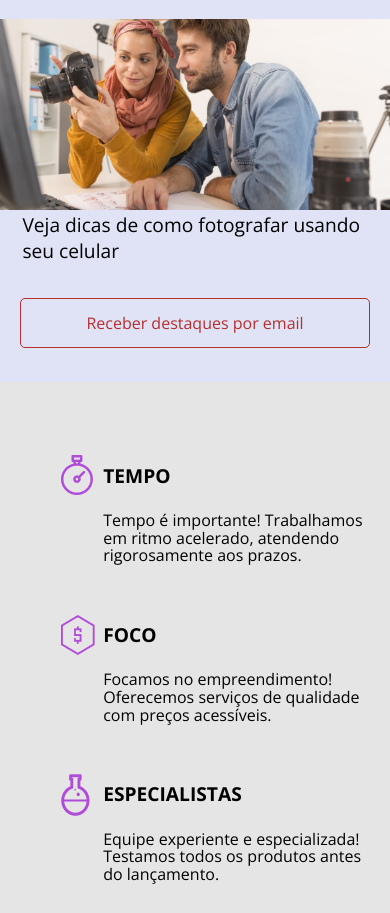
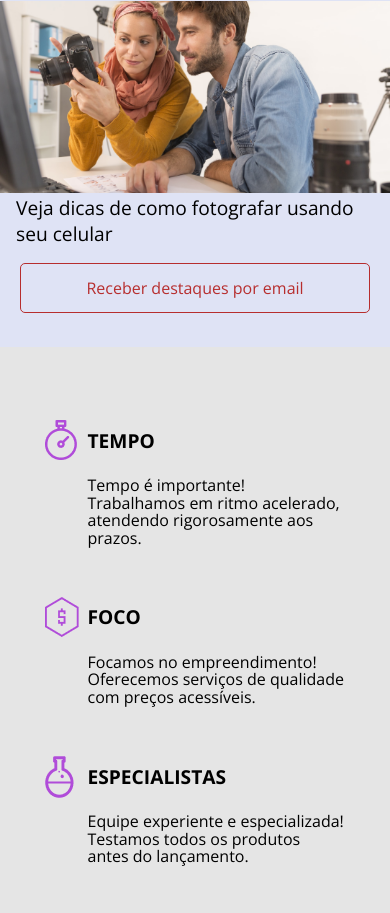
Before and after one commit to Mauricio-MdS/responsive-layouts-apeperia, a plain HTML site: page index.html in a window 390 px wide. Shown: the part 851-1764 px from the top of the page. Drawn offline with nearby package versions, Linux system fonts and the light colour scheme.

Commit message:
Layout tablet diferenciais

```diff
--- a/css/destaques.css
+++ b/css/destaques.css
@@ -12,6 +12,7 @@
 .destaques__figura{
     width: 100%;
     max-width: 564px;
+    margin: auto;
 }
 
 .destaques__imagem{
@@ -20,7 +21,7 @@
 
 .destaques__caption{
     font-size: 1.2rem;
-    margin: 0 1.4rem 2.1rem;
+    margin: 0 1rem 1rem;
     line-height: 1.35;
 }
 
--- a/css/diferenciais.css
+++ b/css/diferenciais.css
@@ -1,6 +1,13 @@
 .diferenciais{
     background-color: var(--bg-diferenciais);
-    padding: 2.6rem 1.5rem 4.15rem 3.8rem;
+    /* padding: 2.6rem 1.5rem 4.15rem 3.8rem; */
+    padding: 2.6rem 0 4.15rem;
+}
+
+.diferenciais__container{
+    width: 78%;
+    max-width: 300px;
+    margin: auto;
 }
 
 .diferenciais__titulo{
@@ -9,9 +16,7 @@
     text-transform: uppercase;
     background-repeat: no-repeat;
     background-position: 0 2rem;
-    padding-top: 2.65rem;
-    padding-left: 2.65rem;
-    padding: 2.65rem 0 1.7rem 2.65rem;
+    padding: 2.65rem 0 1.7rem 42.5px;
 }
 
 .diferenciais__tempo{
@@ -28,6 +33,6 @@
 
 .diferenciais__texto{
     padding-bottom: 1.1rem;
-    padding-left: 2.65rem;
+    padding-left: 42.5px;
     line-height: 1.1;
 }
--- a/index.html
+++ b/index.html
@@ -52,13 +52,15 @@
             </figure>
             <a class="botao destaques__botao" href="#">Receber destaques por email</a>
         </section>
-        <section class="diferenciais container">
+        <section class="diferenciais">
+            <div class="diferenciais__container">
                 <h2 class="diferenciais__titulo diferenciais__tempo" id="diferenciais">Tempo</h2>
                 <p class="diferenciais__texto">Tempo é importante! Trabalhamos em ritmo acelerado, atendendo rigorosamente aos prazos.</p>
                 <h2 class="diferenciais__titulo diferenciais__foco">Foco</h2>
                 <p class="diferenciais__texto">Focamos no empreendimento! Oferecemos serviços de qualidade com preços acessíveis.</p>
                 <h2 class="diferenciais__titulo diferenciais__especialistas">Especialistas</h2>
                 <p class="diferenciais__texto">Equipe experiente e especializada! Testamos todos os produtos antes do lançamento.</p>
+            </div>
         </section>
         <section class="container sobre">
             <h2  class="titulo sobre__titulo" id="sobre">Sobre</h2>
```
Lines whose indentation alone changed are shown as unchanged.
